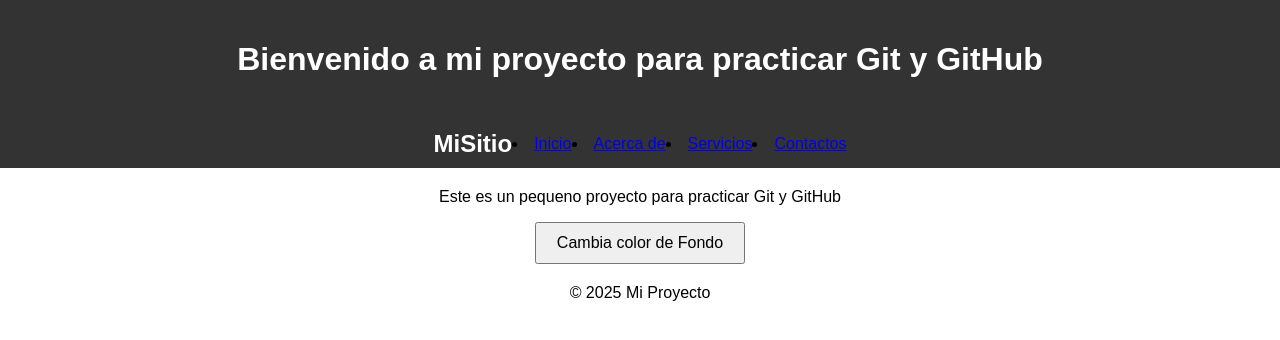
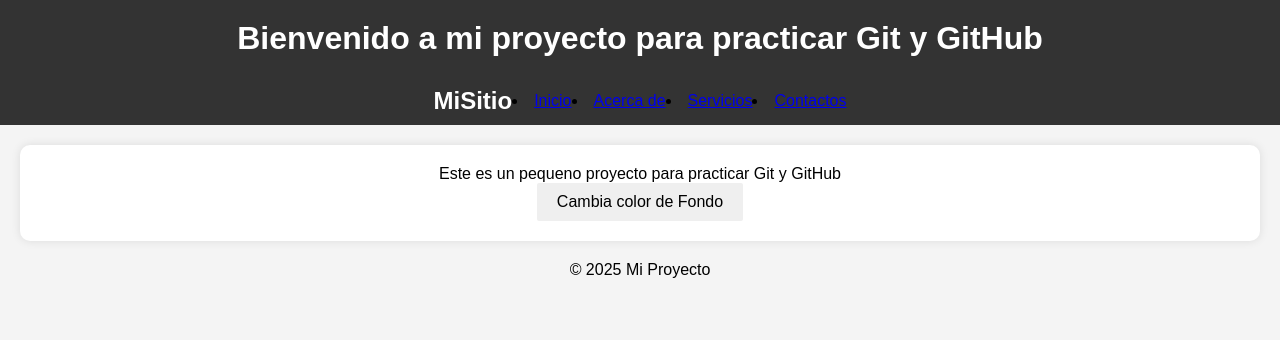
Before and after one commit to MarceloChibamba/MiProyectoWeb, a plain HTML site: page index.html in a window 1280 px wide. Drawn offline with Linux system fonts and the light colour scheme.

Commit message:
Modificacion de los estilos de la pagina en general

```diff
--- a/css/styles.css
+++ b/css/styles.css
@@ -1,22 +1,33 @@
+/*reset basico*/
+*
+{
+    margin: 0;
+    padding: 0;
+    box-sizing: border-box;
+}
+/*estilos generales*/
 body
 {
-    font-family: Aral, sans-serif;
-    margin: 0;
-    padding: 0;
+    font-family: Arial, sans-serif;
     text-align: center;
+    background-color: #f4f4f4;
     transition: background-color 0.5s;
 }
-
+/*encabezado*/
 header
 {
     background-color: #333;
     color: #fff;
-    padding: 20px 0;
+    padding: 20px;
 }
-
+/*contenido principal*/
 main
 {
     margin: 20px;
+    padding: 20px;
+    background: #fff;
+    border-radius: 10px;
+    box-shadow: 0 0 10px rgba(0, 0, 0, 0.1);
 }
 
 button
@@ -24,6 +35,8 @@ button
     padding: 10px 20px;
     font-size: 1rem;
     cursor: pointer;
+    border: none;
+    border-radius: 2px;
 }
 /*estilo de la barra de navegacion*/
 nav
@@ -72,7 +85,7 @@ nav
 {
     nav
     {
-        flex-direction: colum;
+        flex-direction: column;
         align-items: flex-start;
     }
     .menu
```
